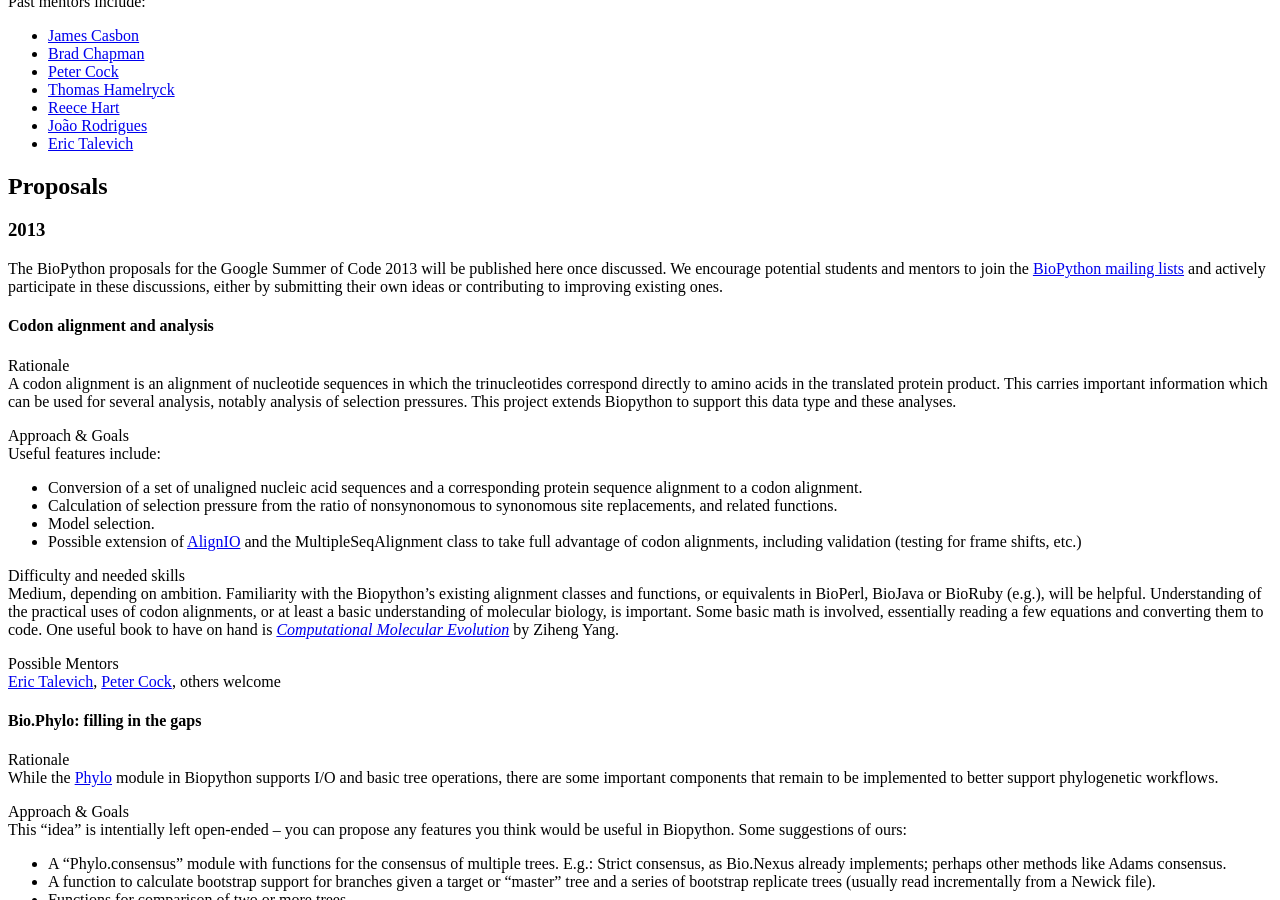
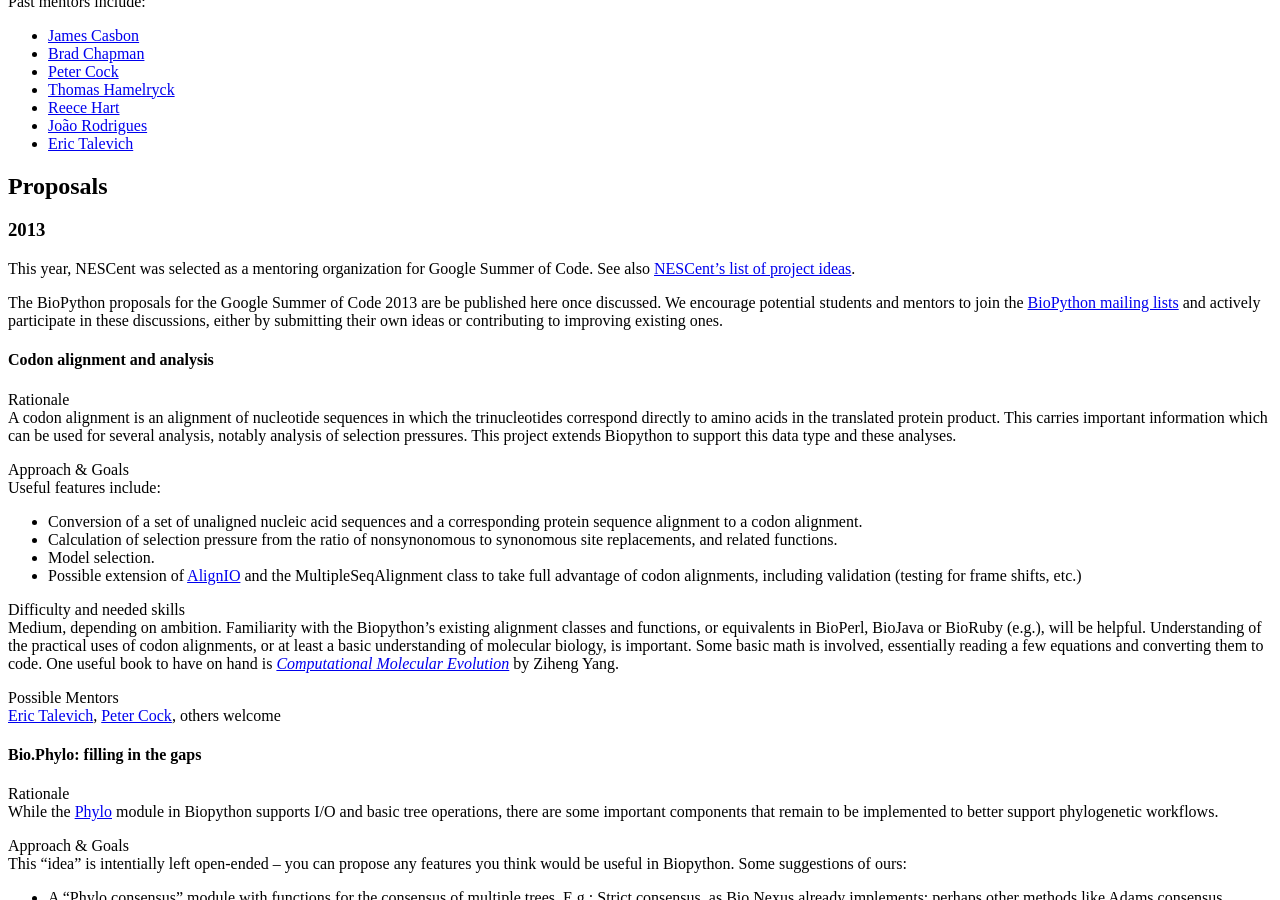
Before and after one commit to biopython/biopython.github.io, a Jekyll site: the page built from wiki/Google_Summer_of_Code.md, in a window 1280 px wide and 900 px high, scrolled down 323 px. Built offline with Jekyll 4.4.1, drawn with Linux system fonts in a browser that asks for light colours.

Commit message:
/* 2013 */ Link to NESCent's GSoC page

```diff
--- a/wiki/Google_Summer_of_Code.md
+++ b/wiki/Google_Summer_of_Code.md
@@ -42,7 +42,11 @@ Proposals
 
 ### 2013
 
-The BioPython proposals for the Google Summer of Code 2013 will be
+This year, NESCent was selected as a mentoring organization for Google
+Summer of Code. See also [NESCent's list of project
+ideas](http://informatics.nescent.org/wiki/Phyloinformatics_Summer_of_Code_2013).
+
+The BioPython proposals for the Google Summer of Code 2013 are be
 published here once discussed. We encourage potential students and
 mentors to join the [BioPython mailing
 lists](http://biopython.org/wiki/Mailing_lists) and actively participate
```
Also changed, not shown: 1 other file.
